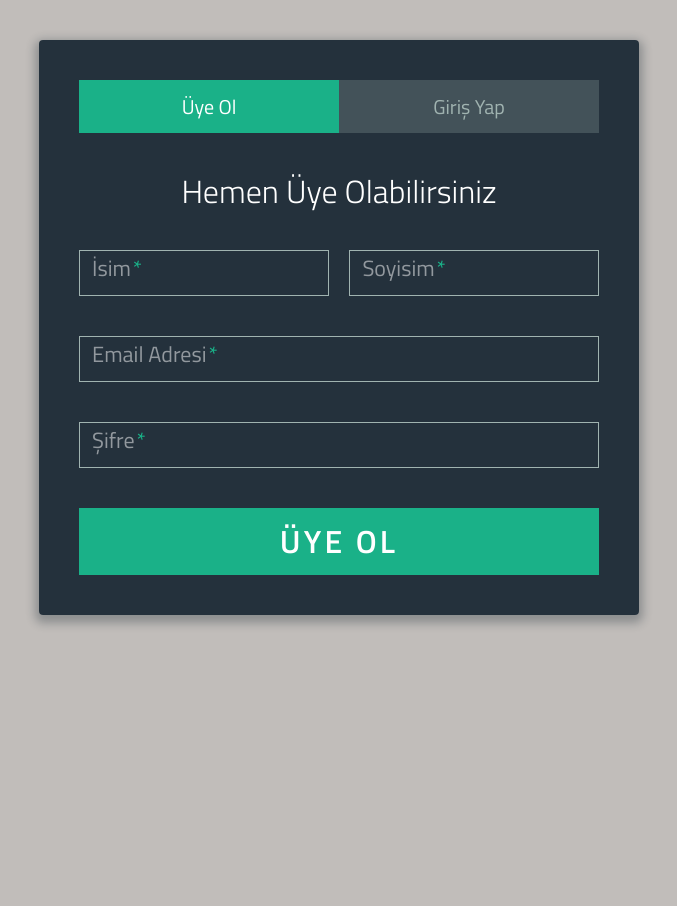
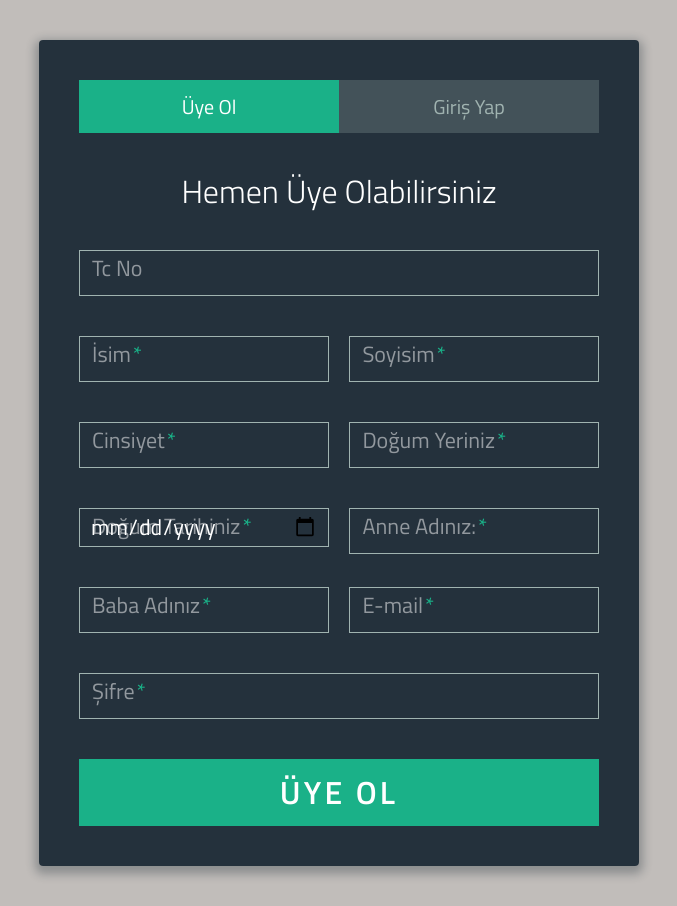
Before and after one commit to yusufdem1r/yusufsite, a PHP site: page / in a window 1280 px wide. Shown: the whole page, without its empty margins (301-978 px from the left). Before the commit the page ends 626 px from the top, so only its background shows below. Run offline with PHP 8.4, Linux system fonts and the light colour scheme; some libraries are stand-ins or nearby versions.

Commit message:
üye olma ve giriş işlemi yapıldı .
üye olma kısmı düzenlendi ve giriş işlemi gerçekleştirildi

```diff
--- a/css/style.css
+++ b/css/style.css
@@ -106,6 +106,8 @@ label.active {
   left: 2px;
   font-size: 14px;
 }
+
+
 label.active .req {
   opacity: 0;
 }
--- a/index.php
+++ b/index.php
@@ -25,20 +25,17 @@
         <div id="signup">
           <h1>Hemen Üye Olabilirsiniz</h1>
           <?php
-        session_start();
+       ob_start();
 $hata="";
 if(isset($_POST["kaydol"])){
 echo "tıkladın";
-	$baglanti = new PDO("mysql:dbname=test;host=localhost","root","");
-	$sorgu = $baglanti->query("SELECT id FROM kullanici WHERE email='" . $_POST["email"] ."'",PDO::FETCH_ASSOC);
-	if($_POST["email"]=$sorgu){
-		echo "Daha Önceden Böyle Bi Kullanıcı Kayıt Yapmış";
-	}
-	else{
-		$komut = $baglanti->prepare("INSERT INTO uyeol (ad,soyad,email,sifre) VALUES (?,?,?,?)");
-		$komut->execute(array($_POST["ad"],$_POST["soyad"],$_POST["email"],$_POST["sifre"]));
+	$baglanti3 = new PDO("mysql:dbname=hastane;host=localhost","root","");
+	$sorgu3 = $baglanti3->query("SELECT tc FROM uyeler WHERE tc='" . $_POST["tcno"] ."'",PDO::FETCH_ASSOC);
+
+	$komut3 = $baglanti3->prepare("INSERT INTO uyeler (tc,ad,soyad,cinsiyet,dYeri,dTarihi,babaad,annead,eposta,sifre) VALUES (?,?,?,?,?,?,?,?,?,?)");
+$komut3->execute(array($_POST["tcno"],$_POST["ad"],$_POST["soyad"],$_POST["cinsiyet"],$_POST["dYeri"],$_POST["dTarih"],$_POST["bAd"],$_POST["aAd"],$_POST["email"],$_POST["sifre"]));
 		echo "üye oldun";
-	}
+
 }
 
 
@@ -47,6 +44,12 @@ echo "tıkladın";
 
 
           <form  method="POST">
+           <div class="field-wrap">
+              <label>
+                Tc No<span class="req"></span>
+              </label>
+              <input type="text" required autocomplete="off" maxlength="11" name="tcno" />
+            </div>
 
           <div class="top-row">
             <div class="field-wrap">
@@ -63,22 +66,61 @@ echo "tıkladın";
               <input type="text"required autocomplete="off" name="soyad" />
             </div>
           </div>
+  <div class="top-row">
+          <div class="field-wrap">
+            <label>
+              Cinsiyet<span class="req">*</span>
+            </label>
+            <input type="text"required autocomplete="off" name="cinsiyet"/>
+          </div>
 
           <div class="field-wrap">
             <label>
-              Email Adresi<span class="req">*</span>
+              Doğum Yeriniz<span class="req">*</span>
+            </label>
+           <input type="text" required autocomplete="off" name="dYeri"/>
+          </div>
+    </div>
+      <div class="top-row">
+          <div class="field-wrap">
+            <label>
+              Doğum Tarihiniz<span class="req">*</span>
+            </label>
+
+             <input type="date"required autocomplete="off" name="dTarih"/>
+          </div>
+
+          <div class="field-wrap">
+            <label>
+              Anne Adınız:<span class="req">*</span>
+            </label>
+            <input type="text"required autocomplete="off" name="aAd"/>
+          </div>
+
+
+    </div>
+    <div class="top-row">
+          <div class="field-wrap">
+            <label>
+              Baba Adınız<span class="req">*</span>
+            </label>
+
+             <input type="text"required autocomplete="off" name="bAd"/>
+          </div>
+
+          <div class="field-wrap">
+            <label>
+              E-mail<span class="req">*</span>
             </label>
             <input type="email"required autocomplete="off" name="email"/>
           </div>
-
-          <div class="field-wrap">
+    </div>
+       <div class="field-wrap">
             <label>
               Şifre<span class="req">*</span>
             </label>
             <input type="password"required autocomplete="off" name="sifre"/>
           </div>
-
-
           <button type="submit" class="button button-block" name="kaydol"/>ÜYE OL</button>
 
           </form>
@@ -92,16 +134,16 @@ echo "tıkladın";
 
             <div class="field-wrap">
             <label>
-              Email Adresi<span class="req">*</span>
+              Tc Numaranız<span class="req">*</span>
             </label>
-            <input type="TEXT"required autocomplete="off" name="email"/>
+            <input type="TEXT" required autocomplete="off"  name="tcno2"/>
           </div>
 
           <div class="field-wrap">
             <label>
               Şifre<span class="req">*</span>
             </label>
-            <input type="password"required autocomplete="off" name="sifre"/>
+            <input type="password" required autocomplete="off" name="sifre2"/>
           </div>
 
           <p class="forgot"><a href="#">Şifrenizimi Unuttunuz ?</a></p>
@@ -114,25 +156,33 @@ echo "tıkladın";
 
       </div><!-- tab-content -->
 
-     <?php if(isset($_POST["giris"])){
-			$baglanti2 = new PDO("mysql:dbname=test;host=localhost","root","");
-	$baglanti1 = new PDO("mysql:dbname=test;host=localhost","root","");
-	$sorgu1 = $baglanti1->query("SELECT * FROM uyeol WHERE email='" . $_POST["email"] ."'",PDO::FETCH_ASSOC);
-	$sorgu2 = $baglanti2->query("SELECT * FROM uyeol WHERE sifre='" . $_POST["sifre"] ."'",PDO::FETCH_ASSOC);
+     <?php
+
+	  if(isset($_POST["giris"])){
+			$baglanti2 = new PDO("mysql:dbname=hastane;host=localhost","root","");
+			$baglanti1 = new PDO("mysql:dbname=hastane;host=localhost","root","");
+
+				$sorgu1 = $baglanti1->query("SELECT tc FROM uyeler WHERE tc='" . $_POST["tcno2"] ."'",PDO::FETCH_ASSOC);
+	$sorgu2 = $baglanti2->query("SELECT sifre FROM uyeler WHERE sifre='" . $_POST["sifre2"] ."'",PDO::FETCH_ASSOC);
 	$komut1 = $sorgu1->fetch(PDO::FETCH_ASSOC);
 	$komut2 = $sorgu2->fetch(PDO::FETCH_ASSOC);
 
 
-if($_POST["email"]=$komut1)
-{echo "email doğru" ;
-if($_POST["sifre"]=$komut2)
+if($_POST["tcno2"]=$komut1)
+{
+	echo "doğru";
+
+if($_POST["sifre2"]=$komut2)
 {
 	/*include("sayfa1.php");*/
-	header("refresh:1;url=giris.php");
+	echo "şifre doğru";
+	header("refresh:0;url=giris.php");
+}
 
 }
-
-}}?>
+}
+ob_end_flush();
+?>
 
 </div> <!-- /form -->
   <script src='http://cdnjs.cloudflare.com/ajax/libs/jquery/2.1.3/jquery.min.js'></script>
```
